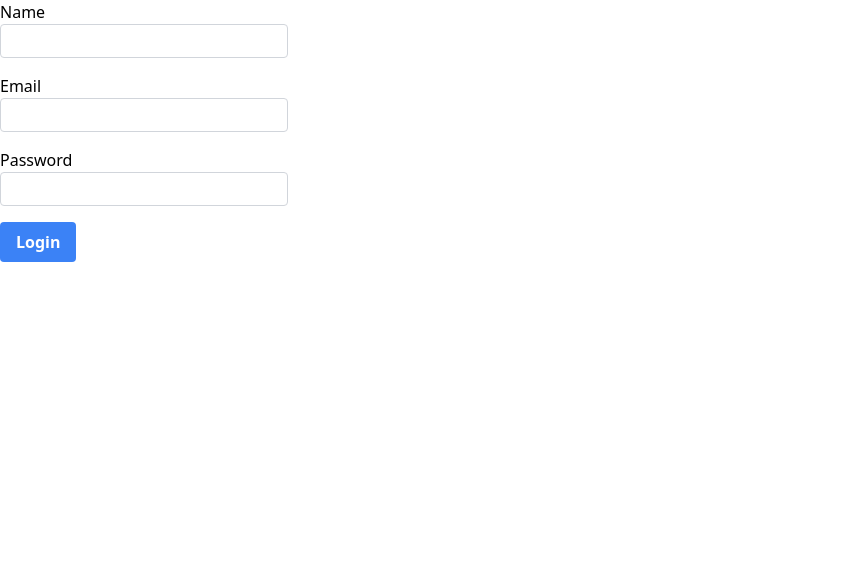
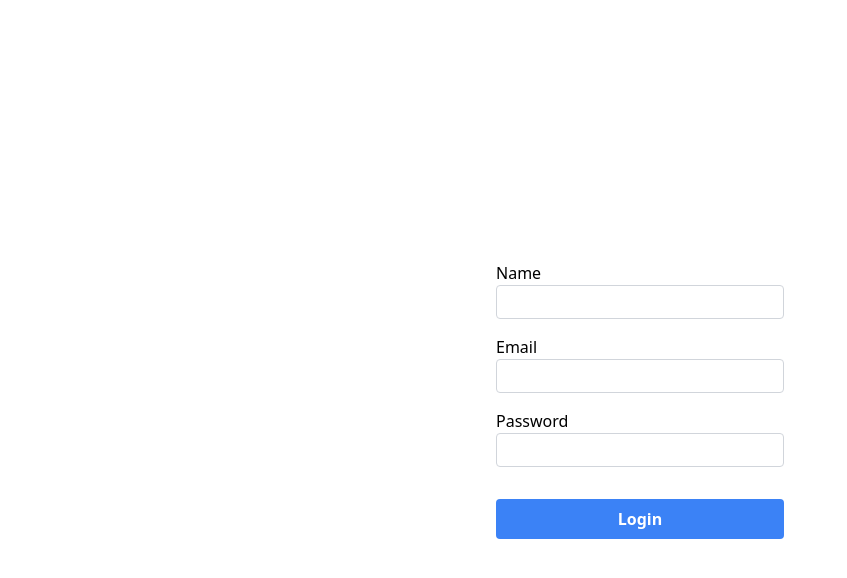
Before and after one commit to eobcre/react-hook-form, a React (Vite) app: page / in a window 1280 px wide. Shown: the top 578 px of the page, without its empty margins (0-847 px from the left). Built offline with nearby package versions, Linux system fonts and the light colour scheme.

Commit message:
login form layout and button styled

```diff
--- a/src/App.jsx
+++ b/src/App.jsx
@@ -11,7 +11,7 @@ const App = () => {
     console.log(data);
   };
   return (
-    <div>
+    <div className='h-screen flex flex-col justify-center items-center'>
       <form onSubmit={handleSubmit(onSubmit)}>
         <label htmlFor='name'>Name</label>
         <input
@@ -40,7 +40,7 @@ const App = () => {
         />
         <p className='text-red-500'>{errors.password?.message}</p>
 
-        <button className='bg-blue-500 hover:bg-blue-700 text-white font-bold py-2 px-4 rounded'>
+        <button className='bg-blue-500 hover:bg-blue-700 text-white font-bold rounded py-2 px-4 mt-4 w-full'>
           Login
         </button>
       </form>
```
